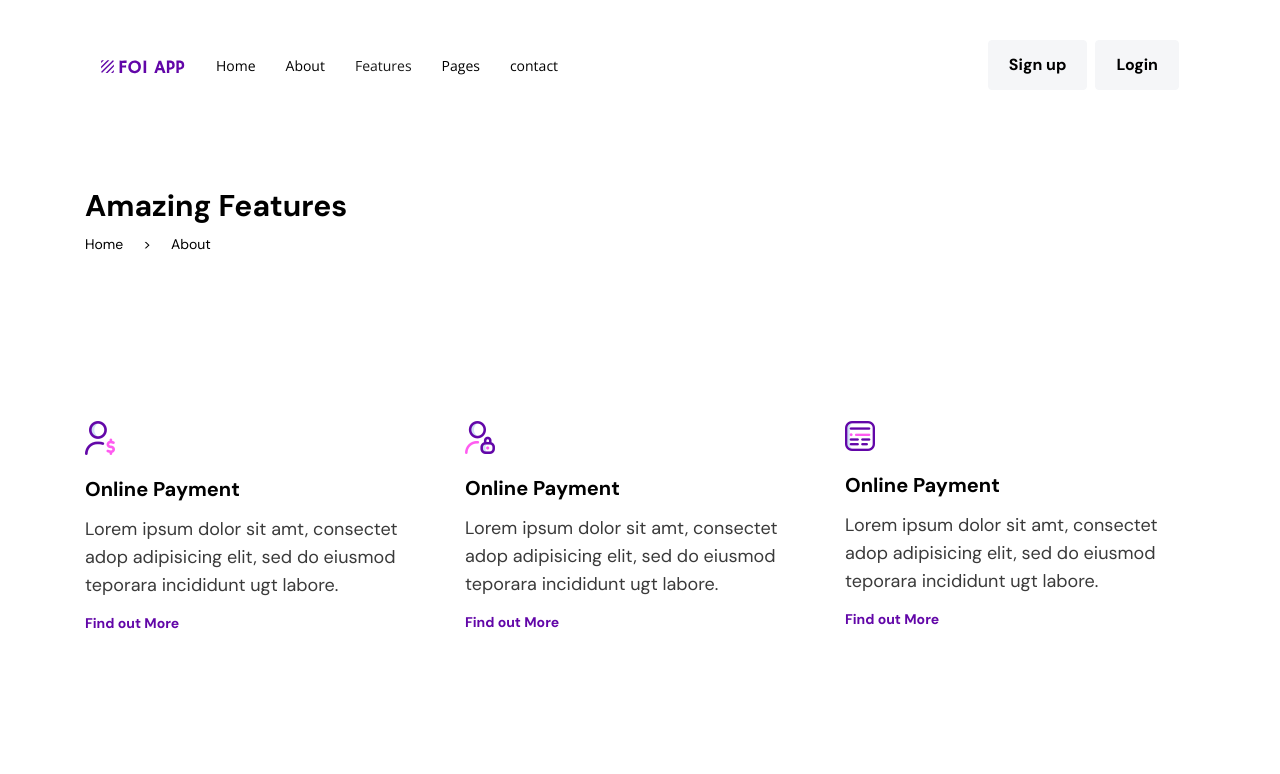
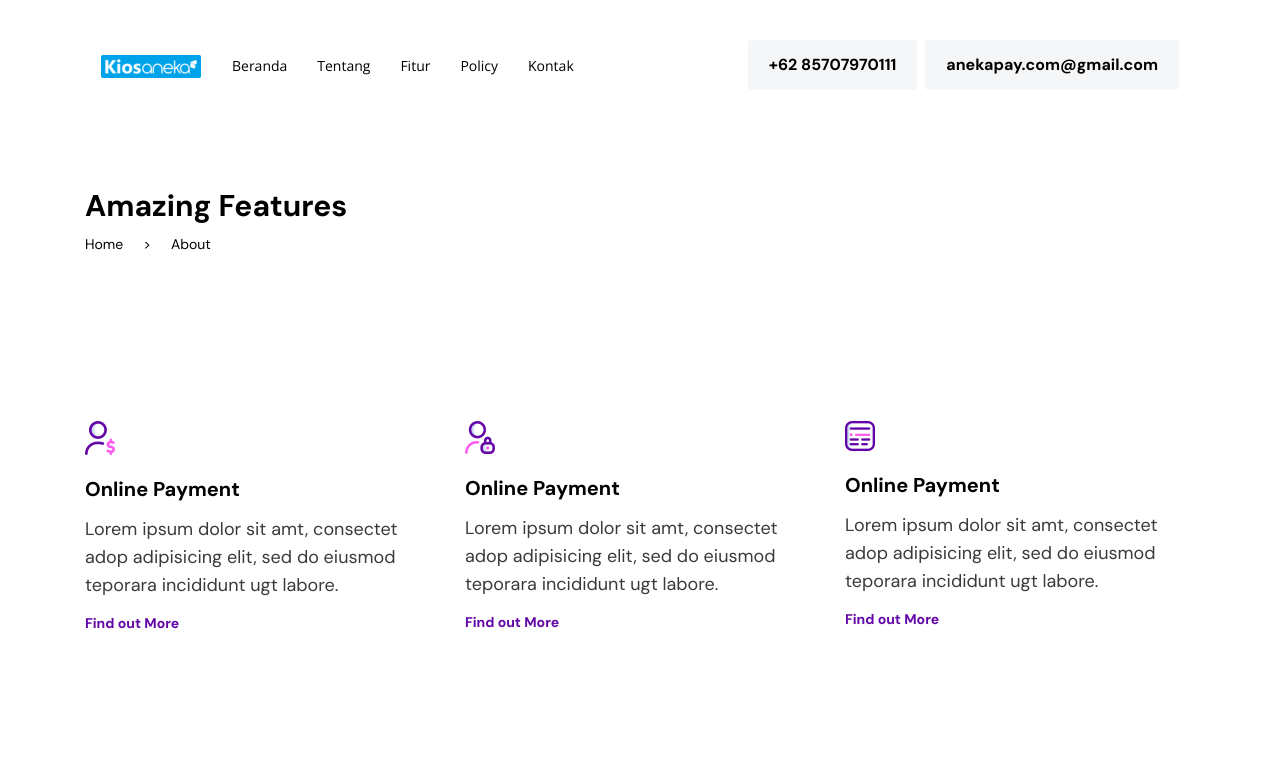
Before and after one commit to Anekapay/web-kios-aneka, a website: page features.html in a window 1280 px wide. Shown: the top 774 px of the page. Drawn offline with nearby package versions, Linux system fonts and the light colour scheme.

Commit message:
Menambahkan gambar dan favicon yang sesuai

```diff
--- a/about.html
+++ b/about.html
@@ -5,7 +5,8 @@
     <meta charset="UTF-8">
     <meta name="viewport" content="width=device-width, initial-scale=1.0">
     <meta http-equiv="X-UA-Compatible" content="ie=edge">
-    <title>FOI App Landing Page</title>
+    <title>Tentang Kita - Kios Aneka - Server Pulsa Murah</title>
+    <link rel="icon" href="favicon.ico" type="image/x-icon" />
     <link rel="stylesheet" href="assets/vendors/fontawesome-free/css/all.min.css">
     <link rel="stylesheet" href="assets/css/style.css">
 </head>
@@ -15,7 +16,7 @@
         <div class="container">
             <nav class="navbar navbar-expand-lg navbar-light foi-navbar">
                 <a class="navbar-brand" href="index.html">
-                    <img src="assets/images/logo.svg" alt="FOI">
+                    <img src="assets/images/logo.png" alt="FOI">
                 </a>
                 <button class="navbar-toggler d-lg-none" type="button" data-toggle="collapse" data-target="#collapsibleNavId" aria-controls="collapsibleNavId" aria-expanded="false" aria-label="Toggle navigation">
                     <span class="navbar-toggler-icon"></span>
@@ -23,15 +24,18 @@
                 <div class="collapse navbar-collapse" id="collapsibleNavId">
                     <ul class="navbar-nav mr-auto mt-2 mt-lg-0">
                         <li class="nav-item">
-                            <a class="nav-link" href="index.html">Home</a>
-                        </li>
-                        <li class="nav-item active">
-                            <a class="nav-link" href="about.html">About <span class="sr-only">(current)</span></a>
+                            <a class="nav-link" href="index.html">Beranda</a>
                         </li>
                         <li class="nav-item">
-                            <a class="nav-link" href="features.html">Features</a>
+                            <a class="nav-link" href="about.html">Tentang</a>
                         </li>
-                        <li class="nav-item dropdown">
+                        <li class="nav-item">
+                            <a class="nav-link" href="features.html">Fitur</a>
+                        </li>
+                        <li class="nav-item">
+                            <a class="nav-link" href="privacy-policy.html">Policy <span class="sr-only">(current)</span></a>
+                        </li>
+                        <!-- <li class="nav-item active dropdown">
                             <a class="nav-link dropdown-toggle" href="#" id="pagesMenu" data-toggle="dropdown" aria-haspopup="true" aria-expanded="false">Pages</a>
                             <div class="dropdown-menu" aria-labelledby="pagesMenu">
                                 <a class="dropdown-item" href="blog.html">Blog</a>
@@ -41,19 +45,19 @@
                                 <a class="dropdown-item" href="404.html">404</a>
                                 <a class="dropdown-item" href="careers.html">Careers</a>
                                 <a class="dropdown-item" href="blog-single.html">Single blog</a>
-                                <a class="dropdown-item" href="privacy-policy.html">Privacy policy</a>
+                                <a class="dropdown-item" href="privacy-policy.html">Privacy policy <span class="sr-only">(current)</span></a>
                             </div>
-                        </li>
+                        </li> -->
                         <li class="nav-item">
-                            <a class="nav-link" href="contact.html">contact</a>
+                            <a class="nav-link" href="contact.html">Kontak</a>
                         </li>
                     </ul>
                     <ul class="navbar-nav mt-2 mt-lg-0">
                         <li class="nav-item mr-2 mb-3 mb-lg-0">
-                            <a class="btn btn-secondary" href="register.html">Sign up</a>
+                            <a class="btn btn-secondary" href="#">+62 85707970111</a>
                         </li>
                         <li class="nav-item">
-                            <a class="btn btn-secondary" href="login.html">Login</a>
+                            <a class="btn btn-secondary" href="#">anekapay.com@gmail.com</a>
                         </li>
                     </ul>
                 </div>
--- a/features.html
+++ b/features.html
@@ -5,7 +5,8 @@
     <meta charset="UTF-8">
     <meta name="viewport" content="width=device-width, initial-scale=1.0">
     <meta http-equiv="X-UA-Compatible" content="ie=edge">
-    <title>FOI App Landing Page</title>
+    <title>Fitur Andalah - Kios Aneka - Server Pulsa Murah</title>
+    <link rel="icon" href="favicon.ico" type="image/x-icon" />
     <link rel="stylesheet" href="assets/vendors/fontawesome-free/css/all.min.css">
     <link rel="stylesheet" href="assets/css/style.css">
 </head>
@@ -15,7 +16,7 @@
         <div class="container">
             <nav class="navbar navbar-expand-lg navbar-light foi-navbar">
                 <a class="navbar-brand" href="index.html">
-                    <img src="assets/images/logo.svg" alt="FOI">
+                    <img src="assets/images/logo.png" alt="FOI">
                 </a>
                 <button class="navbar-toggler d-lg-none" type="button" data-toggle="collapse" data-target="#collapsibleNavId" aria-controls="collapsibleNavId" aria-expanded="false" aria-label="Toggle navigation">
                     <span class="navbar-toggler-icon"></span>
@@ -23,15 +24,18 @@
                 <div class="collapse navbar-collapse" id="collapsibleNavId">
                     <ul class="navbar-nav mr-auto mt-2 mt-lg-0">
                         <li class="nav-item">
-                            <a class="nav-link" href="index.html">Home</a>
+                            <a class="nav-link" href="index.html">Beranda</a>
                         </li>
                         <li class="nav-item">
-                            <a class="nav-link" href="about.html">About</a>
+                            <a class="nav-link" href="about.html">Tentang</a>
                         </li>
-                        <li class="nav-item active">
-                            <a class="nav-link" href="features.html">Features <span class="sr-only">(current)</span></a>
+                        <li class="nav-item">
+                            <a class="nav-link" href="features.html">Fitur</a>
                         </li>
-                        <li class="nav-item dropdown">
+                        <li class="nav-item">
+                            <a class="nav-link" href="privacy-policy.html">Policy <span class="sr-only">(current)</span></a>
+                        </li>
+                        <!-- <li class="nav-item active dropdown">
                             <a class="nav-link dropdown-toggle" href="#" id="pagesMenu" data-toggle="dropdown" aria-haspopup="true" aria-expanded="false">Pages</a>
                             <div class="dropdown-menu" aria-labelledby="pagesMenu">
                                 <a class="dropdown-item" href="blog.html">Blog</a>
@@ -41,19 +45,19 @@
                                 <a class="dropdown-item" href="404.html">404</a>
                                 <a class="dropdown-item" href="careers.html">Careers</a>
                                 <a class="dropdown-item" href="blog-single.html">Single blog</a>
-                                <a class="dropdown-item" href="privacy-policy.html">Privacy policy</a>
+                                <a class="dropdown-item" href="privacy-policy.html">Privacy policy <span class="sr-only">(current)</span></a>
                             </div>
-                        </li>
+                        </li> -->
                         <li class="nav-item">
-                            <a class="nav-link" href="contact.html">contact</a>
+                            <a class="nav-link" href="contact.html">Kontak</a>
                         </li>
                     </ul>
                     <ul class="navbar-nav mt-2 mt-lg-0">
                         <li class="nav-item mr-2 mb-3 mb-lg-0">
-                            <a class="btn btn-secondary" href="register.html">Sign up</a>
+                            <a class="btn btn-secondary" href="#">+62 85707970111</a>
                         </li>
                         <li class="nav-item">
-                            <a class="btn btn-secondary" href="login.html">Login</a>
+                            <a class="btn btn-secondary" href="#">anekapay.com@gmail.com</a>
                         </li>
                     </ul>
                 </div>
```
Also changed, not shown: contact.html (+16 -12 lines), index.html (+1 -1 lines), privacy-policy.html (+1 -1 lines), assets/images/logo.png (added), favicon.ico.
